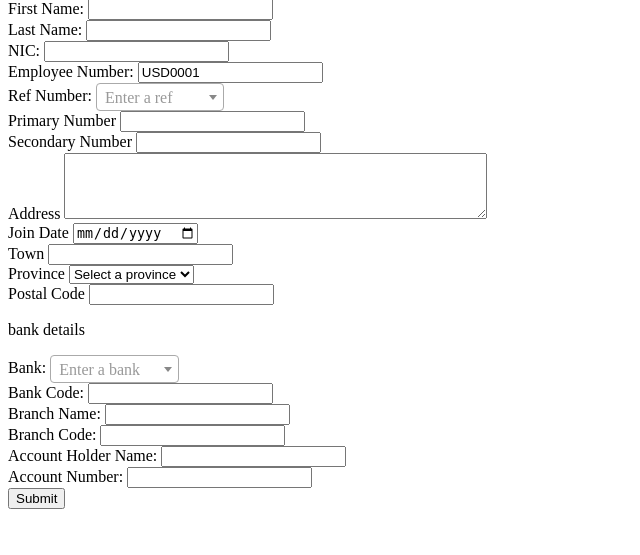
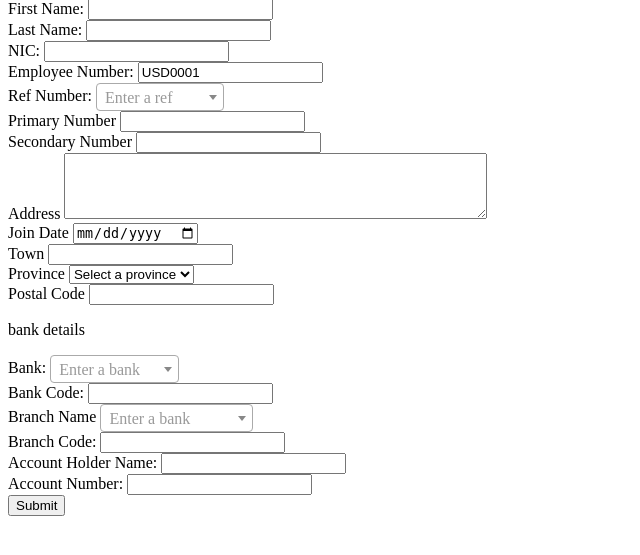
Before and after one commit to V-Family-Dev/UniIKone_Website-, a PHP site: page /employees/empRegistration.php in a window 1280 px wide. Shown: the part 27-582 px from the top of the page, without its empty margins (0-640 px from the left). Run offline with PHP 8.4, Linux system fonts and the light colour scheme; tables that the repository leaves empty hold one stand-in row (values such as "Sample post"); some libraries are stand-ins or nearby versions.

Commit message:
branchcode update

```diff
--- a/employees/empRegistration.php
+++ b/employees/empRegistration.php
@@ -3,10 +3,6 @@
 require "../header/include.php";
 // get the new employeenumber
 $newEmpNumber = getNewEmployeeNumber($conn);
-
-
-
-
 
 $firstNameErr = $lastNameErr = $nicErr = $employeeNumberErr = $refNumberErr = $primaryNumberErr = $secondNumberErr = $addressErr = $joinDateErr = $townErr = $provinceErr = $postalcodeErr = $refNumberErr = $bankNameErr = $bankCodeErr = $branchNameErr = $branchCodeErr = $accountHolderNameErr = $accountNumberErr = "";
 $firstName = $lastName = $nic = $employeeNumber = $refNumber = $primaryNumber = $secondNumber = $address = $joindate = $town = $province = $postalcode = $refNumber = $bankName = $bankCode = $branchName = $branchCode = $accountHolderName = $accountNumber = "";
@@ -128,9 +124,6 @@ try {
 
     <label for="employeeNumber">Employee Number:</label>
     <input type="text" id="employeeNumber" name="employeeNumber" value="<?php echo $newEmpNumber; ?>" readonly><br>
-    <!--
-        <label for="refNumber">Ref Number:</label>
-        <input type="text" id="refNumber" name="refNumber"><br> -->
 
     <label for="bankSelect">Ref Number:</label>
     <select id="refNumber" name="refNumber">
@@ -183,9 +176,6 @@ try {
     <label for="postalCode">Postal Code</label>
     <input type="text" id="postalCode" name="postalCode" value=""><br>
 
-
-
-
     <p>bank details</p>
     <!--
     <label for="bankName">Bank Name:</label>
@@ -204,7 +194,6 @@ try {
     <br><label for="bankCode">Bank Code:</label>
     <input type="text" id="bankCode" name="bankCode" value=""><br>
 
-
     <script>
         $(document).ready(function() {
             $('#bankSelect').select2({
@@ -218,28 +207,40 @@ try {
     </script>
 
 
+    <label for="branchselect">Branch Name</label>
+    <select id="branchselect" name="branchName">
+        <option value="">Select Bank</option>
+        <?php
+        $branchcodes = gellAllbranchCode($conn);
+        foreach ($branchcodes as $branch) {
+            echo '<option value="' . htmlspecialchars($branch['branchname']) . '" ' .
+                'data-branchcode="' . htmlspecialchars($branch['branchcode']) . '">' .
+                htmlspecialchars($branch['branchname']) . '-' . htmlspecialchars($branch['branchcode']) . '</option>';
+        }
+        ?>
+    </select>
 
 
-    <label for="branchName">Branch Name:</label>
-    <input type="text" id="branchName" name="branchName" value=""><br>
+    <br><label for="branchCode">Branch Code:</label>
+    <input type="text" id="branchCode" name="branchCode" value=""><br>
 
 
-
-    <label for="branchCode">Branch Code:</label>
-    <input type="text" id="branchCode" name="branchCode" value=""><br>
-
+    <script>
+        $(document).ready(function() {
+            $('#branchselect').select2({
+                placeholder: "Enter a bank",
+                allowClear: true
+            }).on('select2:select', function(e) {
+                var selectedBranchCode = $(this).find(':selected').data('branchcode');
+                $('#branchCode').val(selectedBranchCode);
+            });
+        });
+    </script>
     <label for="accountHolderName">Account Holder Name:</label>
     <input type="text" id="accountHolderName" name="accountHolderName" value=""><br>
 
     <label for="accountNumber">Account Number:</label>
     <input type="text" id="accountNumber" name="accountNumber" value=""><br>
-
-
-
-
-
-
-    <!-- Other form fields -->
 
     <input type="submit" name="submit" value="Submit">
 </form>
--- a/functions/employee/employeesFunctions.php
+++ b/functions/employee/employeesFunctions.php
@@ -135,3 +135,18 @@ function gellAllbanckCode($conn)
 
     return $bankDetails;
 }
+
+function gellAllbranchCode($conn)
+{
+    $sql = "SELECT branchcode,branchname from branchcodes;";
+
+    $result = $conn->query($sql);
+    $branchcodes = [];
+    if ($result->num_rows > 0) {
+        while ($row = $result->fetch_assoc()) {
+            $branchcodes[] = $row;
+        }
+    }
+
+    return $branchcodes;
+}
```
